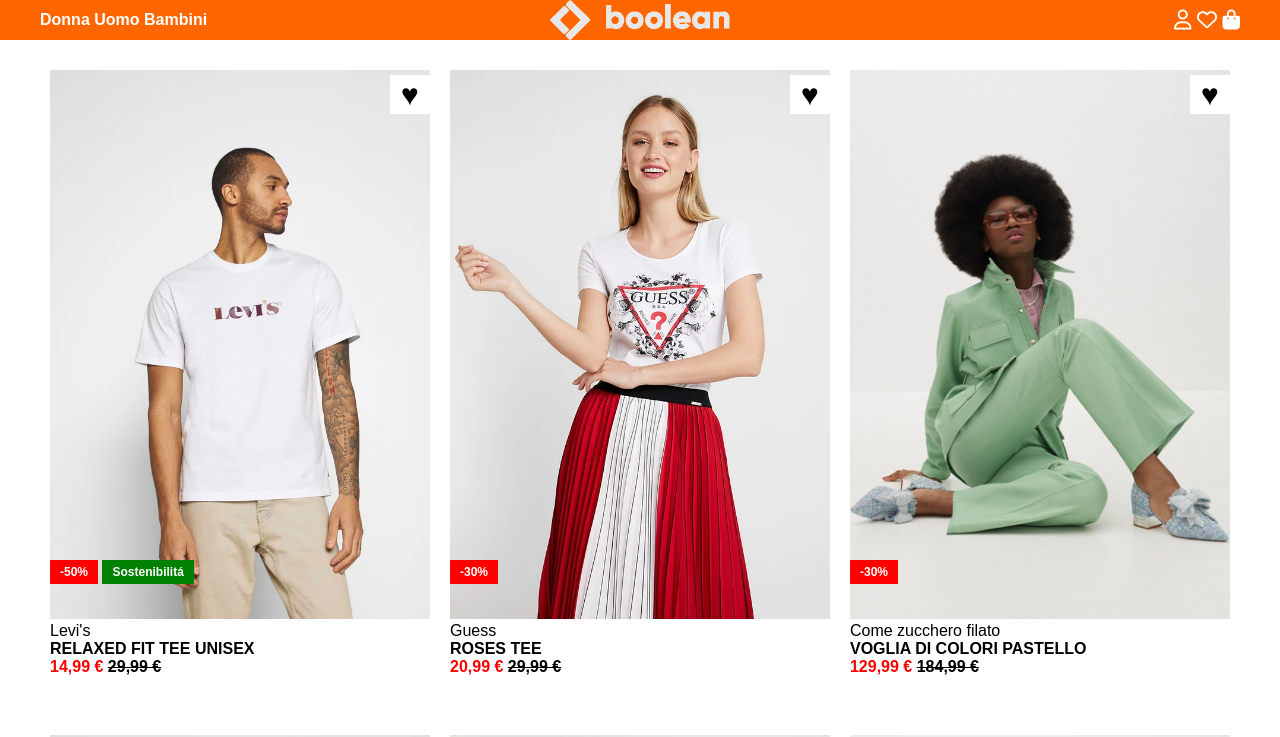
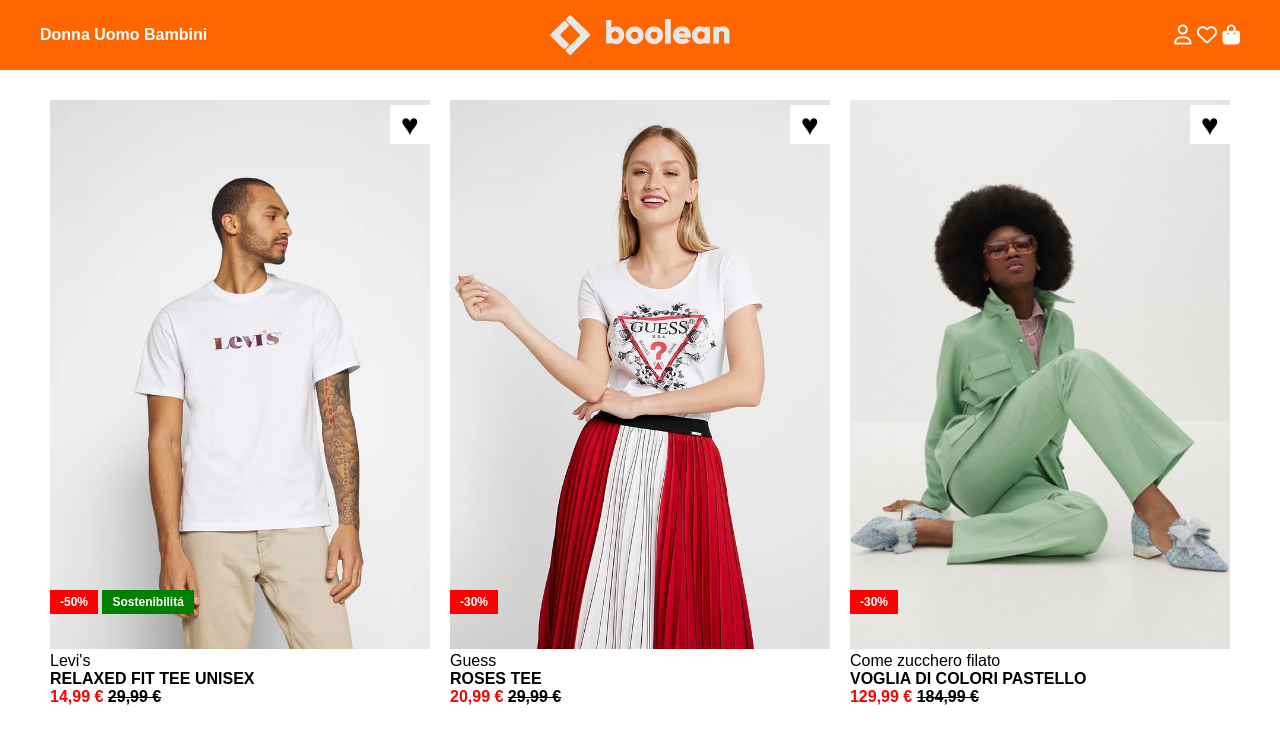
Before and after one commit to lucadisanto7/html-css-boolando, a plain HTML site: page index.html in a window 1280 px wide. Shown: the top 737 px of the page. Drawn offline with Linux system fonts and the light colour scheme.

Commit message:
[FIX] Header Padding

```diff
--- a/css/style.css
+++ b/css/style.css
@@ -8,6 +8,7 @@ body{
 }
 header{
     background-color: rgb(255, 102, 0);
+    padding: 15px 0px;
 }
 a{
     text-decoration: none;
```
